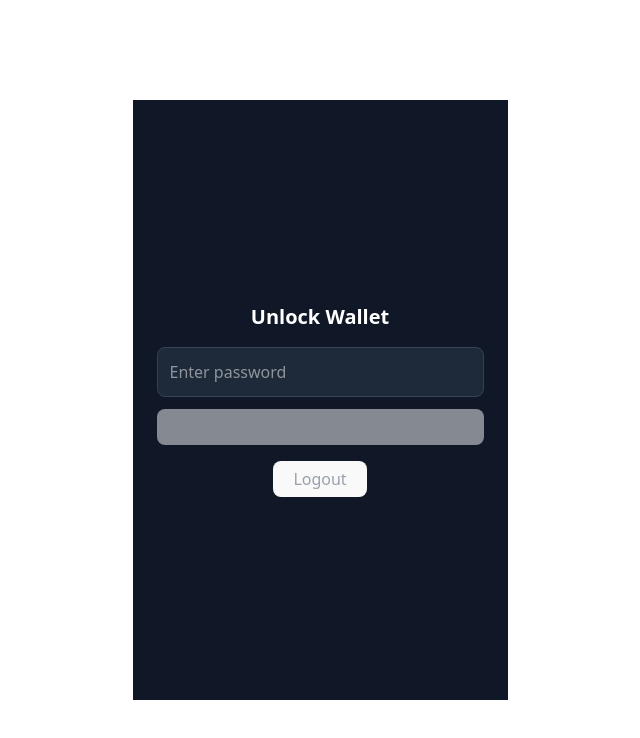
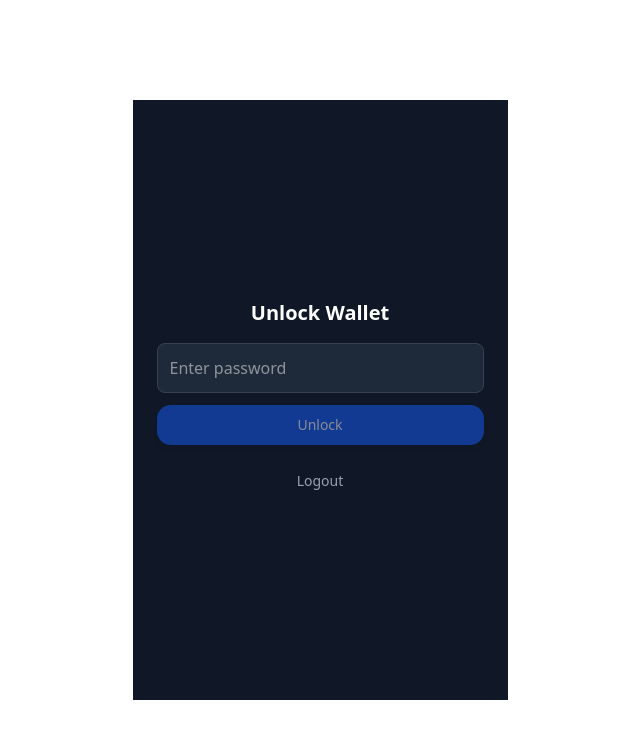
Before and after one commit to SinaDeyhim/tao-wallet, a React (Vite) app: page / in a window 1280 px wide. Shown: the top 738 px of the page, without its empty margins (320-960 px from the left). Built offline with nearby package versions, Linux system fonts and the light colour scheme.

Commit message:
button styles

```diff
--- a/src/components/CreateWallet.tsx
+++ b/src/components/CreateWallet.tsx
@@ -153,7 +153,7 @@ export default function CreateWallet({
         <h1 className="text-lg font-semibold text-white">Create Wallet</h1>
       </div>
 
-      <div className="flex-1 p-6">
+      <div className="flex-1 overflow-y-auto p-6">
         {step === 1 && (
           <div className="space-y-6">
             <div className="text-center">
@@ -228,7 +228,7 @@ export default function CreateWallet({
             <Button
               onClick={handlePasswordSubmit}
               disabled={password.length < 8 || password !== confirmPassword}
-              className="w-full bg-blue-600 hover:bg-blue-700 text-white py-3 rounded-xl font-medium"
+              className="w-full"
             >
               Continue
             </Button>
@@ -271,9 +271,6 @@ export default function CreateWallet({
                       key={index}
                       className="bg-gray-700 p-2 rounded text-center text-sm text-gray-300"
                     >
-                      <span className="text-gray-500 text-xs">
-                        {index + 1}.
-                      </span>{" "}
                       {word}
                     </div>
                   ))}
@@ -290,7 +287,8 @@ export default function CreateWallet({
 
             <Button
               onClick={handleFinishSetup}
-              className="w-full bg-blue-600 hover:bg-blue-700 text-white py-3 rounded-xl font-medium"
+              variant="secondary"
+              className="w-full"
             >
               I've Saved My Seed Phrase
             </Button>
--- a/src/components/ImportWallet.tsx
+++ b/src/components/ImportWallet.tsx
@@ -170,7 +170,7 @@ export default function ImportWallet({
               password.length < 8 ||
               loading
             }
-            className="w-full bg-blue-600 hover:bg-blue-700 text-white py-3 rounded-xl font-medium"
+            className="w-full"
           >
             {loading ? "Importing..." : "Import Wallet"}
           </Button>
--- a/src/components/LandingPage.tsx
+++ b/src/components/LandingPage.tsx
@@ -23,7 +23,6 @@ export default function WalletExtension() {
   // Lock state, default locked if no walletData or if user locked it explicitly
   const [locked, setLocked] = useState<boolean>(() => {
     const savedLocked = localStorage.getItem("walletLocked");
-    // Locked if user locked before or if no wallet data (not logged in)
     return savedLocked === "true" || walletData === null;
   });
 
@@ -38,12 +37,10 @@ export default function WalletExtension() {
   useEffect(() => {
     if (walletData) {
       localStorage.setItem("walletData", JSON.stringify(walletData));
-      // Unlock automatically if wallet data is set (new login)
       setLocked(false);
       localStorage.setItem("walletLocked", "false");
     } else {
       localStorage.removeItem("walletData");
-      // Lock if wallet data is removed (logout)
       setLocked(true);
       localStorage.setItem("walletLocked", "true");
     }
@@ -145,7 +142,7 @@ export default function WalletExtension() {
   return (
     <div className="w-[375px] h-[600px] bg-gray-900 text-white relative">
       {/* Lock button top-right */}
-      {currentView !== "welcome" && (
+      {currentView === "dashboard" && (
         <div className="absolute top-2 right-2 z-50">
           <Button
             size="sm"
--- a/src/components/WelcomeScreen.tsx
+++ b/src/components/WelcomeScreen.tsx
@@ -29,7 +29,7 @@ export default function WelcomeScreen({
         <div className="space-y-3">
           <Button
             onClick={onCreateWallet}
-            className="w-full bg-blue-600 hover:bg-blue-700 text-white py-3 rounded-xl font-medium"
+            className="w-full bg-gradient-to-r from-indigo-700 via-blue-600 to-cyan-500 hover:from-indigo-600 hover:via-blue-500 hover:to-cyan-400"
           >
             <Plus className="w-4 h-4 mr-2" />
             Create New Wallet
@@ -37,8 +37,8 @@ export default function WelcomeScreen({
 
           <Button
             onClick={onImportWallet}
-            variant="outline"
-            className="w-full border-gray-600 text-gray-300 hover:bg-gray-800 py-3 rounded-xl font-medium bg-transparent"
+            variant="secondary"
+            className="w-full hover:bg-gradient-to-r hover:from-gray-800 hover:via-gray-700 hover:to-gray-600"
           >
             <Download className="w-4 h-4 mr-2" />
             Import Existing Wallet
--- a/src/components/ui/button.tsx
+++ b/src/components/ui/button.tsx
@@ -5,27 +5,35 @@ import { cva, type VariantProps } from "class-variance-authority";
 import { cn } from "@/lib/utils";
 
 const buttonVariants = cva(
-  "inline-flex items-center justify-center gap-2 whitespace-nowrap rounded-md text-sm font-medium transition-all disabled:pointer-events-none disabled:opacity-50 [&_svg]:pointer-events-none [&_svg:not([class*='size-'])]:size-4 shrink-0 [&_svg]:shrink-0 outline-none focus-visible:border-ring focus-visible:ring-ring/50 focus-visible:ring-[3px] aria-invalid:ring-destructive/20 dark:aria-invalid:ring-destructive/40 aria-invalid:border-destructive",
+  [
+    "inline-flex items-center justify-center gap-2",
+    "rounded-md text-sm font-medium",
+    "transition-all duration-300 ease-in-out",
+    "disabled:pointer-events-none disabled:opacity-50",
+    "[&_svg]:pointer-events-none [&_svg:not([class*='size-'])]:size-4 [&_svg]:shrink-0",
+    "outline-none focus-visible:ring-2 focus-visible:ring-ring focus-visible:ring-offset-2 focus-visible:ring-offset-background",
+    "aria-invalid:ring-destructive/20 dark:aria-invalid:ring-destructive/40 aria-invalid:border-destructive",
+    "cursor-pointer",
+  ].join(" "),
   {
     variants: {
       variant: {
         default:
-          "bg-primary text-primary-foreground shadow-xs hover:bg-primary/90",
+          "text-white bg-blue-600 shadow-md hover:shadow-lg hover:scale-[1.02]",
         destructive:
-          "bg-destructive text-white shadow-xs hover:bg-destructive/90 focus-visible:ring-destructive/20 dark:focus-visible:ring-destructive/40 dark:bg-destructive/60",
+          "bg-red-600 text-white hover:bg-red-500 shadow-sm focus-visible:ring-red-500/50",
         outline:
-          "border bg-background shadow-xs hover:bg-accent hover:text-accent-foreground dark:bg-input/30 dark:border-input dark:hover:bg-input/50",
+          "border border-white/20 text-white bg-transparent hover:bg-white/10",
+        ghost: "bg-transparent text-white hover:bg-white/10",
+        link: "text-primary underline underline-offset-4 hover:text-primary/80",
         secondary:
-          "bg-secondary text-secondary-foreground shadow-xs hover:bg-secondary/80",
-        ghost:
-          "hover:bg-accent hover:text-accent-foreground dark:hover:bg-accent/50",
-        link: "text-primary underline-offset-4 hover:underline",
+          "border border-gray-600 text-gray-300 bg-transparent hover:gray-600 hover:text-white hover:scale-[1.02]",
       },
       size: {
-        default: "h-9 px-4 py-2 has-[>svg]:px-3",
-        sm: "h-8 rounded-md gap-1.5 px-3 has-[>svg]:px-2.5",
-        lg: "h-10 rounded-md px-6 has-[>svg]:px-4",
-        icon: "size-4",
+        default: "h-10 px-4 py-2 has-[>svg]:px-3",
+        sm: "h-9 px-3 rounded-md text-sm has-[>svg]:px-2.5",
+        lg: "h-11 px-6 rounded-md text-base has-[>svg]:px-5",
+        icon: "size-10 p-0",
       },
     },
     defaultVariants: {
--- a/src/index.css
+++ b/src/index.css
@@ -49,14 +49,7 @@
   --sidebar-ring: oklch(0.708 0 0);
 }
 
-a {
-  font-weight: 500;
-  color: #646cff;
-  text-decoration: inherit;
-}
-a:hover {
-  color: #535bf2;
-}
+
 
 body {
   margin: 0;
@@ -67,38 +60,6 @@ body {
 }
 
 
-
-button {
-  border-radius: 8px;
-  border: 1px solid transparent;
-  padding: 0.6em 1.2em;
-  font-size: 1em;
-  font-weight: 500;
-  font-family: inherit;
-  background-color: #1a1a1a;
-  cursor: pointer;
-  transition: border-color 0.25s;
-}
-button:hover {
-  border-color: #646cff;
-}
-button:focus,
-button:focus-visible {
-  outline: 4px auto -webkit-focus-ring-color;
-}
-
-@media (prefers-color-scheme: light) {
-  :root {
-    color: #213547;
-    background-color: #ffffff;
-  }
-  a:hover {
-    color: #747bff;
-  }
-  button {
-    background-color: #f9f9f9;
-  }
-}
 
 @theme inline {
   --radius-sm: calc(var(--radius) - 4px);
```
